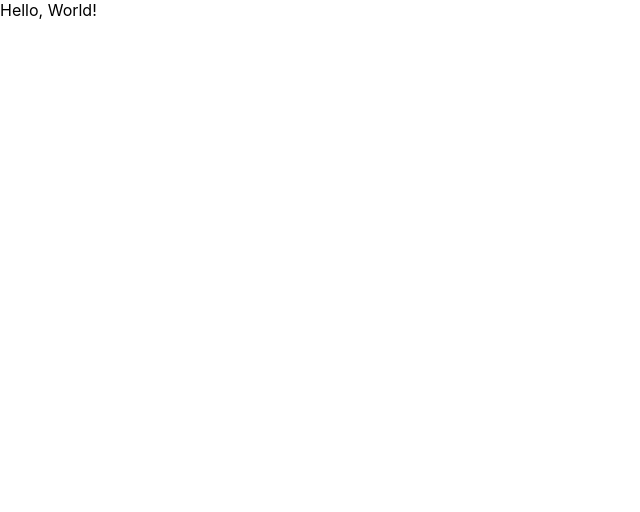
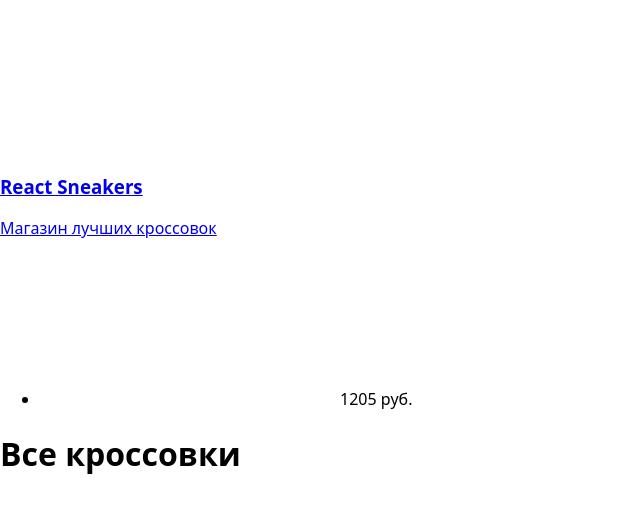
Before and after one commit to Dmitry27Zh/react-sneakers, a React (Create React App) app: page / in a window 1280 px wide. Shown: the top 512 px of the page, without its empty margins (0-640 px from the left). Built offline with nearby package versions, Linux system fonts and the light colour scheme.

Commit message:
Add header template

```diff
--- a/src/App.js
+++ b/src/App.js
@@ -1,5 +1,26 @@
 function App() {
-  return <div className="App">Hello, World!</div>
+  return (
+    <div className="wrapper">
+      <header className="header">
+        <a className="logo" href="/">
+          <svg />
+          <div className="logo__info">
+            <h3>React Sneakers</h3>
+            <p>Магазин лучших кроссовок</p>
+          </div>
+        </a>
+        <ul className="navigation">
+          <li className="navigation__item">
+            <svg />
+            <span>1205 руб.</span>
+          </li>
+        </ul>
+      </header>
+      <main className="content">
+        <h1>Все кроссовки</h1>
+      </main>
+    </div>
+  )
 }
 
 export default App
--- a/src/index.css
+++ /dev/null
@@ -1,13 +0,0 @@
-body {
-  margin: 0;
-  font-family: -apple-system, BlinkMacSystemFont, 'Segoe UI', 'Roboto', 'Oxygen',
-    'Ubuntu', 'Cantarell', 'Fira Sans', 'Droid Sans', 'Helvetica Neue',
-    sans-serif;
-  -webkit-font-smoothing: antialiased;
-  -moz-osx-font-smoothing: grayscale;
-}
-
-code {
-  font-family: source-code-pro, Menlo, Monaco, Consolas, 'Courier New',
-    monospace;
-}
--- a/src/index.js
+++ b/src/index.js
@@ -1,6 +1,6 @@
 import React from 'react'
 import ReactDOM from 'react-dom/client'
-import './index.css'
+import './index.scss'
 import App from './App'
 
 const root = ReactDOM.createRoot(document.getElementById('root'))
--- /dev/null
+++ b/src/index.scss
@@ -0,0 +1,7 @@
+body {
+  margin: 0;
+  font-family: system-ui, -apple-system, BlinkMacSystemFont, 'Segoe UI', Roboto, Oxygen, Ubuntu, Cantarell, 'Open Sans',
+    'Helvetica Neue', sans-serif;
+  -webkit-font-smoothing: antialiased;
+  -moz-osx-font-smoothing: grayscale;
+}
```
